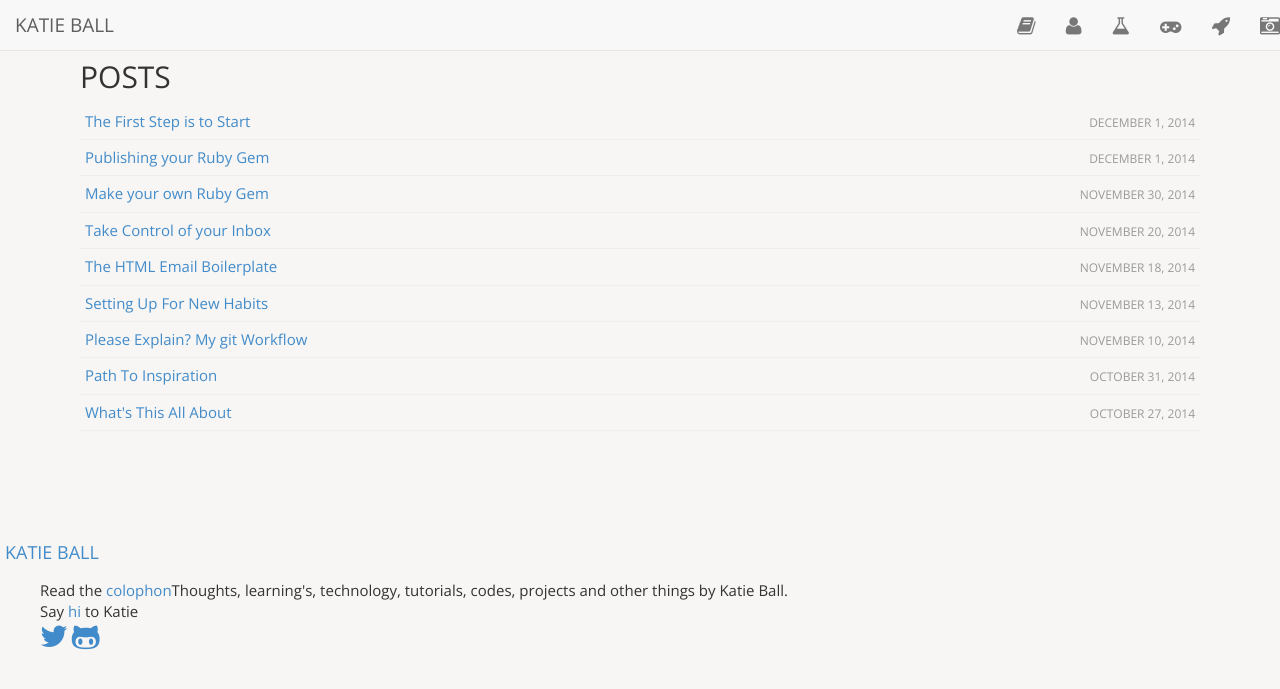
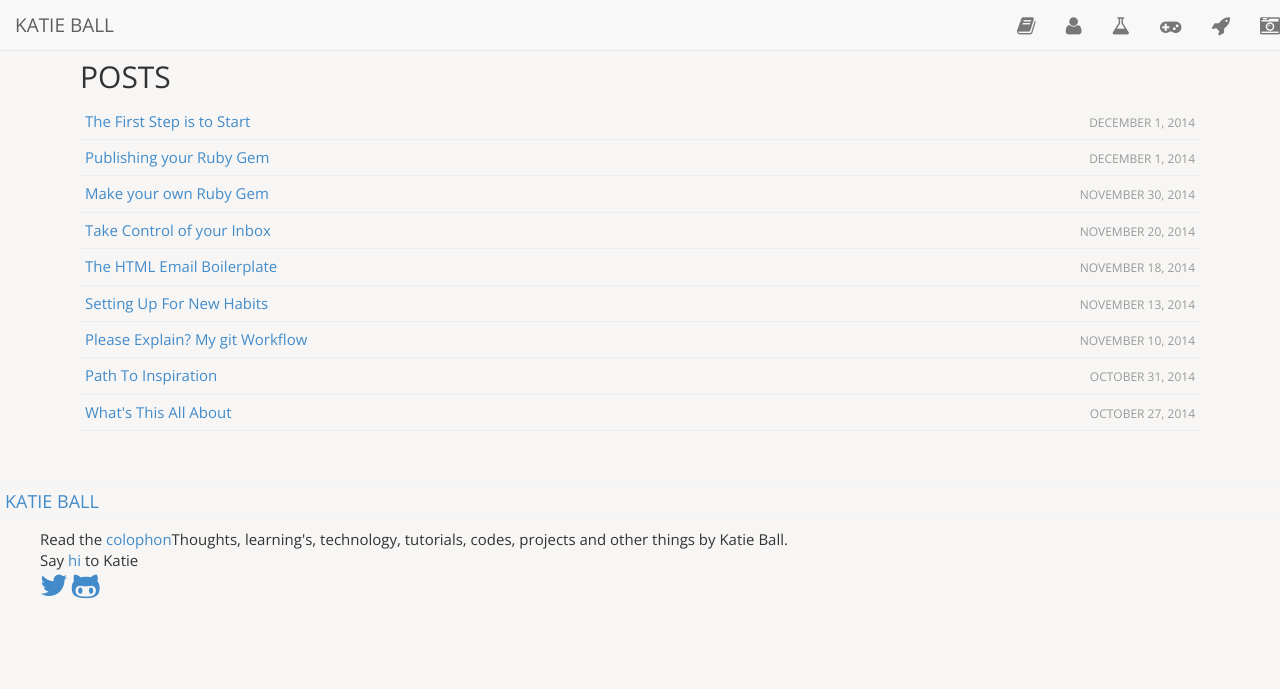
Before and after one commit to roachhd/roachhd.github.io, a Jekyll site: the page built from index.html, in a window 1280 px wide. Shown: the top 689 px of the page. Built offline with Jekyll 4.4.1, drawn with Linux system fonts in a browser that asks for light colours; nearby versions of some CDN libraries.

Commit message:
Update footer.html

```diff
--- a/_includes/footer.html
+++ b/_includes/footer.html
@@ -1,5 +1,4 @@
-<footer class="site-footer">
-<div id="footer" class="hidden-text">
+<footer class="site-footer hidden-text">
   <div class="wrapper">
 
     <h2 class="footer-heading"><a href="/about">{{ site.title }}</a></h2>
@@ -17,13 +16,13 @@
            </a></li>
         </ul>
       </div>
+</div>
 
-
-
+</div>
 
       <div class="footer-col  footer-col-3">
         <p class="text">{{ site.description }}</p>
-</div>
+
      </div>
 
   </div>
```
